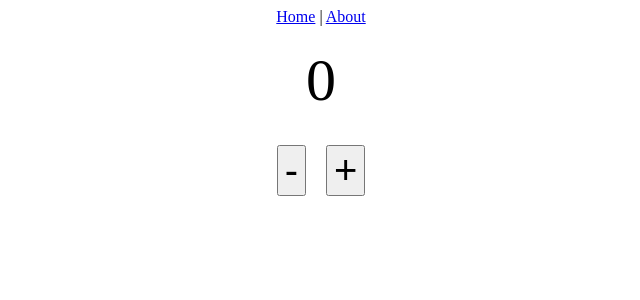
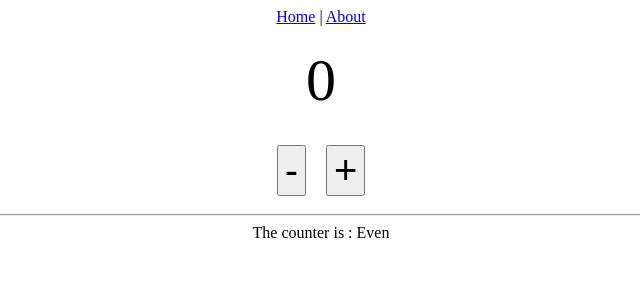
Before and after one commit to AvaniSujith/pinia-new, a Vue app: page / in a window 1280 px wide. Shown: the top 300 px of the page, without its empty margins (319-959 px from the left). Built offline with nearby package versions, Linux system fonts and the light colour scheme.

Commit message:
feat:adding odd/even displaying feature

```diff
--- a/src/views/HomeView.vue
+++ b/src/views/HomeView.vue
@@ -1,5 +1,5 @@
 <script setup>
-import { ref } from 'vue';
+import { ref,computed } from 'vue';
 
 const count = ref(0);
 
@@ -11,6 +11,11 @@
     count.value--
 }
 
+const OddOrEven = computed(() => {
+    if(count.value % 2 === 0) return 'Even'
+    return 'Odd'
+})
+
 </script>
 
 <template>
@@ -19,6 +24,12 @@
         <div class="buttons">
             <button @click="decreaseCount">-</button>
             <button @click="increaseCount">+</button>
+        </div>
+
+        <hr>
+
+        <div>
+            The counter is : {{  OddOrEven }}
         </div>
     </div>
 </template>
```
